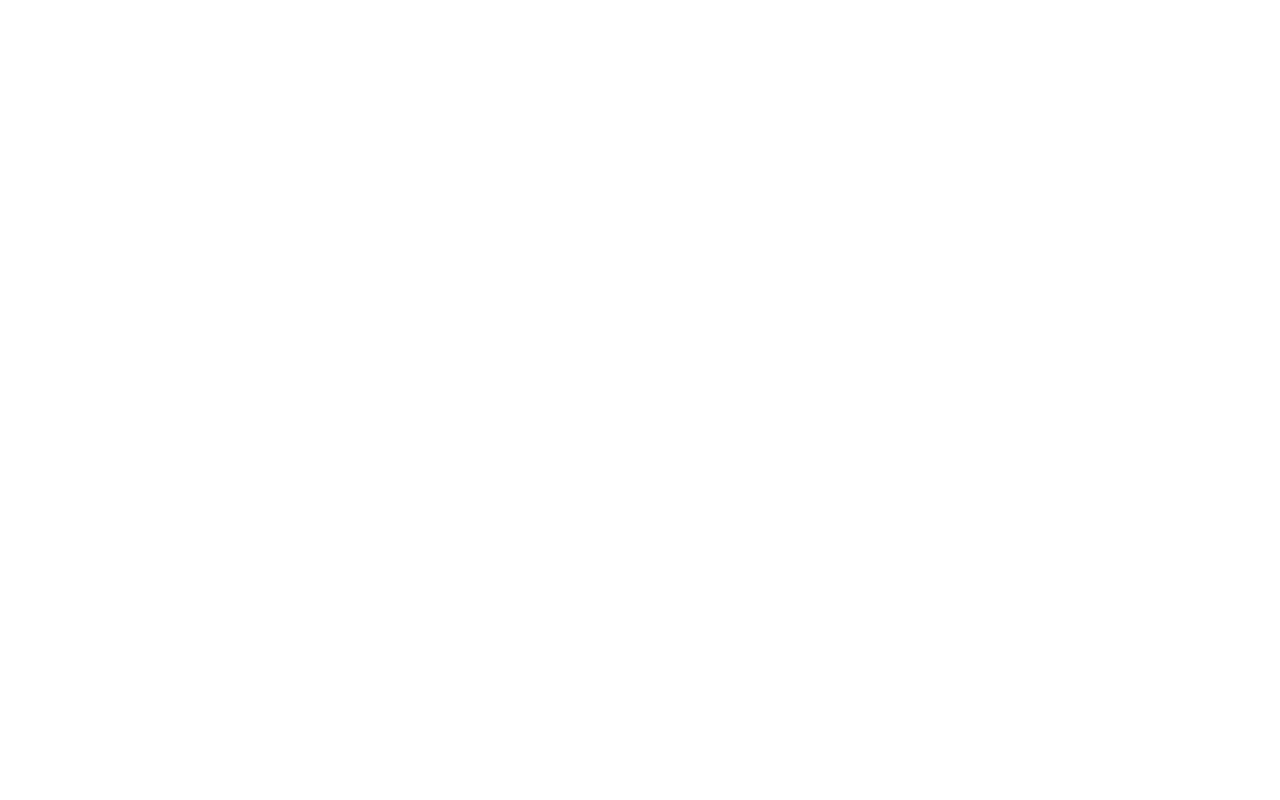
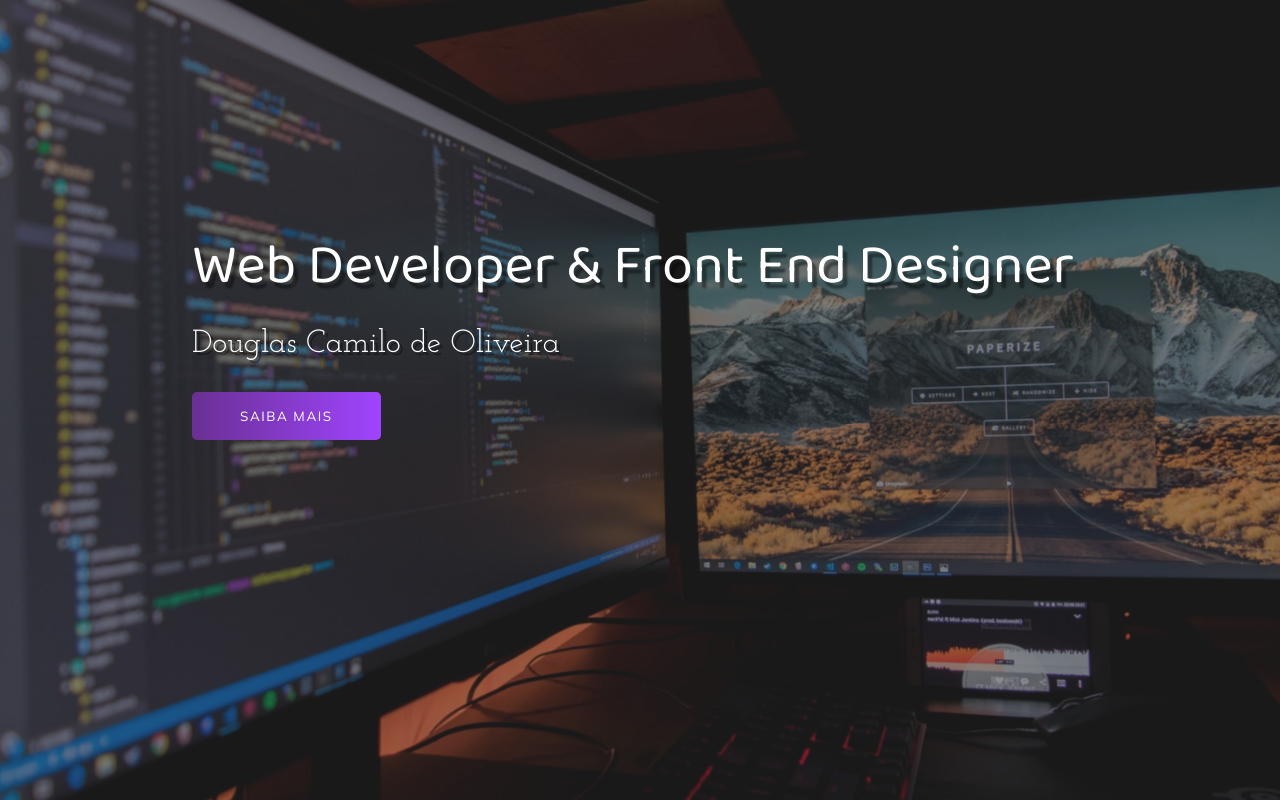
Before and after one commit to douglasco94/portfolio, a plain HTML site: page index.html in a window 1280 px wide. Drawn offline with Linux system fonts and the light colour scheme.

Commit message:
:package: header

```diff
--- a/index.html
+++ b/index.html
@@ -4,7 +4,25 @@
     <meta charset="UTF-8" />
     <meta name="viewport" content="width=device-width, initial-scale=1.0" />
     <link rel="stylesheet" href="style.css" />
+    <link rel="apple-touch-icon" sizes="180x180" href="imagens/apple-touch-icon.png">
+    <link rel="icon" type="image/png" sizes="32x32" href="imagens/favicon-32x32.png">
+    <link rel="icon" type="image/png" sizes="16x16" href="imagens/favicon-16x16.png">
+    <link rel="manifest" href="/site.webmanifest">
     <title>Portfólio</title>
   </head>
-  <body></body>
+  <body>
+    <div class="container">
+      <header>
+        <div class="img-wrapper">
+          <img src="imagens/bg.jpg" alt="">
+        </div>
+        <div class="banner">
+          <h1>Web Developer & Front End Designer</h1>
+          <p>Douglas Camilo de Oliveira</p>
+          <button>Saiba mais</button>
+        </div>
+
+      </header>
+    </div>
+  </body>
 </html>
--- a/style.css
+++ b/style.css
@@ -1,2 +1,100 @@
 @import url('https://fonts.googleapis.com/css2?family=Baloo+Da+2:wght@400;500;600;700&family=Josefin+Slab:ital,wght@0,300;0,400;0,600;0,700;1,300;1,400;1,600&family=Mulish:ital,wght@0,200;0,300;0,400;0,500;1,200;1,300;1,400&display=swap');
 @import url('https://cdnjs.cloudflare.com/ajax/libs/font-awesome/5.15.1/css/all.min.css');
+
+
+*{
+    margin: 0;
+    padding: 0;
+}
+
+
+
+header{
+    width: 100%;
+    height: 100vh;
+    overflow: hidden;
+    position: relative;
+}
+
+.img-wrapper{
+    width: 100%;
+    height: 100%;
+    overflow: hidden;
+    background-color: rgba(0,0,0,0.8)
+}
+
+.img-wrapper img{
+    width: 100%;
+    height: 100%;
+    object-fit: cover;
+    opacity: 0.5;
+    animation: zoom 25s;
+}
+
+@keyframes zoom {
+    0%{
+        transform: scale(1.3);
+    }
+    100%{
+        transform: scale(1);
+    }
+}
+
+.banner{
+    position: absolute;
+    top: 30%;
+    left: 15%;
+}
+
+.banner h1{
+    color: #ffffff;
+    font-size: 3.5rem;
+    font-family: "Baloo Da 2", serif;
+    font-weight: 200;
+    text-shadow: .3rem .4rem 2px rgba(0,0,0,.4);
+    line-height: 3.5rem;
+    margin-bottom: 2rem;
+    opacity: 0;
+    animation: moveBanner 1s 0.5s forwards;
+}
+
+.banner p {
+    font-family: "Josefin Slab", serif;
+    color: #ffffff;
+    font-size: 2rem;
+    text-shadow: .2rem .2rem rgba(0,0,0,.4);
+    margin-bottom: 2rem;
+    opacity: 0;
+    animation: moveBanner 1s 0.7s forwards;
+
+}
+
+.banner button{
+    font-family: "Mulish", serif;
+    color: #ffffff;
+    text-transform: uppercase;
+    letter-spacing: .1rem;
+    background: #6a3093;  /* fallback for old browsers */
+    background: -webkit-linear-gradient(to right, #a044ff, #6a3093);  /* Chrome 10-25, Safari 5.1-6 */
+    background: linear-gradient(to left, #a044ff, #6a3093); /* W3C, IE 10+/ Edge, Firefox 16+, Chrome 26+, Opera 12+, Safari 7+ */
+    padding: 1rem 3rem;
+    border: none;
+    border-radius: 5px;
+    cursor: pointer;
+    opacity: 0;
+    animation: moveBanner 1s 0.9s forwards;
+}
+
+.banner button:hover{
+    color: #000000;
+}
+
+@keyframes moveBanner {
+    0%{
+        transform: translateY(10rem) rotateY(-30deg);
+    }
+    100%{
+        transform: translateY(0) rotateY(0);
+        opacity: 1;
+    }
+}
```
Also changed, not shown: imagens/android-chrome-192x192.png (renamed from android-chrome-192x192.png), imagens/android-chrome-512x512.png (renamed from android-chrome-512x512.png), imagens/apple-touch-icon.png (renamed from apple-touch-icon.png), imagens/bg.jpg (added), imagens/favicon-16x16.png (renamed from favicon-16x16.png), imagens/favicon-32x32.png (renamed from favicon-32x32.png), site.webmanifest, 1 other file.
